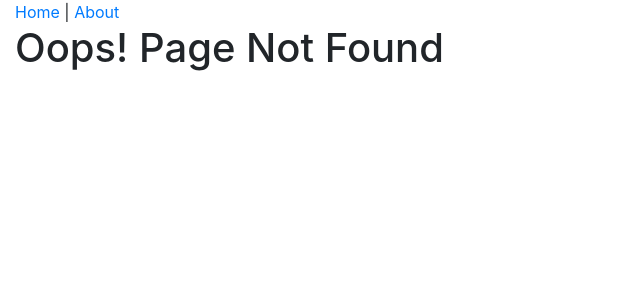
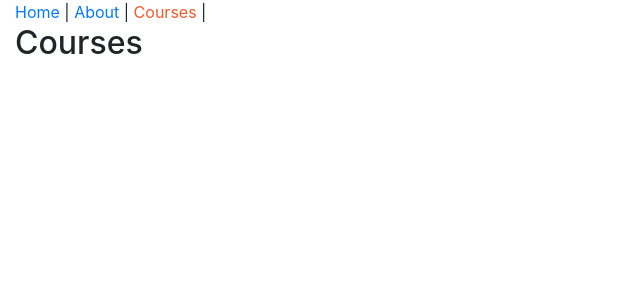
Before and after one commit to anchit1501/react-redux, a React (Create React App) app: page /courses in a window 1280 px wide. Before the commit this address had no page. Shown: the top 300 px of the page, without its empty margins (0-640 px from the left). Built offline with nearby package versions, Linux system fonts and the light colour scheme.

Commit message:
Course Page Created

```diff
--- a/src/components/App.js
+++ b/src/components/App.js
@@ -5,6 +5,7 @@
 import './App.css';
 import Header from './common/Header';
 import PageNotFound from './PageNotFound';
+import CoursesPage from './courses/CoursesPage';
 function App() {
   return (
     <div className="container-fluid">
@@ -12,6 +13,7 @@
     <Switch>
     <Route exact path="/" component={HomePage}/>
     <Route path="/about" component={AboutPage}/>
+    <Route path="/courses" component={CoursesPage}/>
     <Route component={PageNotFound}/>
     </Switch>
     </div>
--- a/src/components/common/Header.js
+++ b/src/components/common/Header.js
@@ -8,7 +8,8 @@
     return (
         <nav>
             <NavLink to="/" activeStyle={activeStyle} exact>Home</NavLink>{" | "}
-            <NavLink to="/about" activeStyle={activeStyle}>About</NavLink>
+            <NavLink to="/about" activeStyle={activeStyle}>About</NavLink>{" | "}
+            <NavLink to="/courses" activeStyle={activeStyle}>Courses</NavLink>{" | "}
 
         </nav>
     )
--- /dev/null
+++ b/src/components/courses/CoursesPage.js
@@ -0,0 +1,9 @@
+import React from 'react'
+
+class CoursesPage extends React.Component{
+    render(){
+        return<h2>Courses</h2>
+    }
+}
+
+export default CoursesPage;
```
